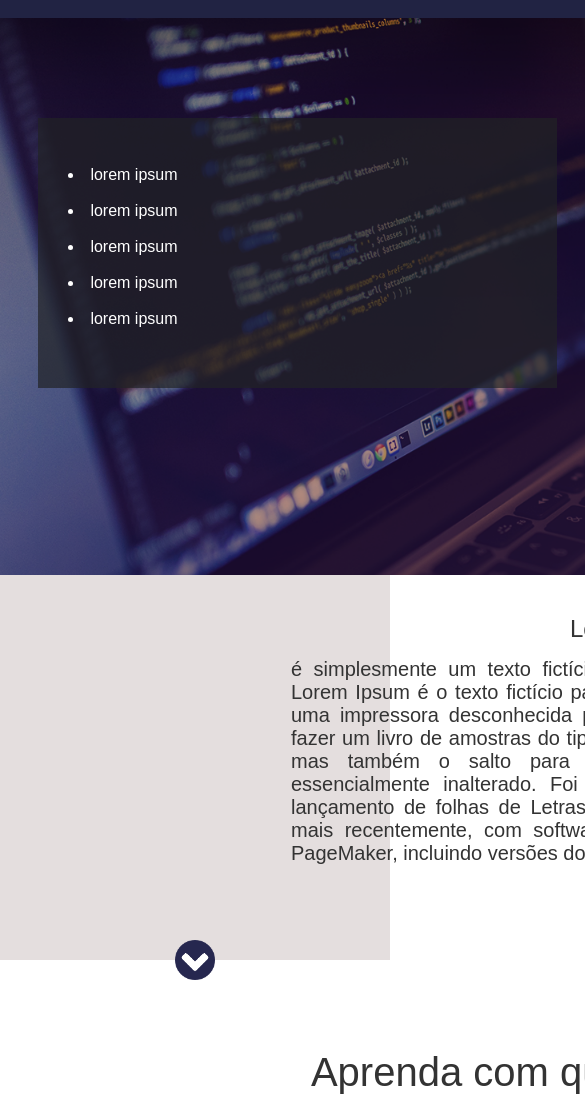
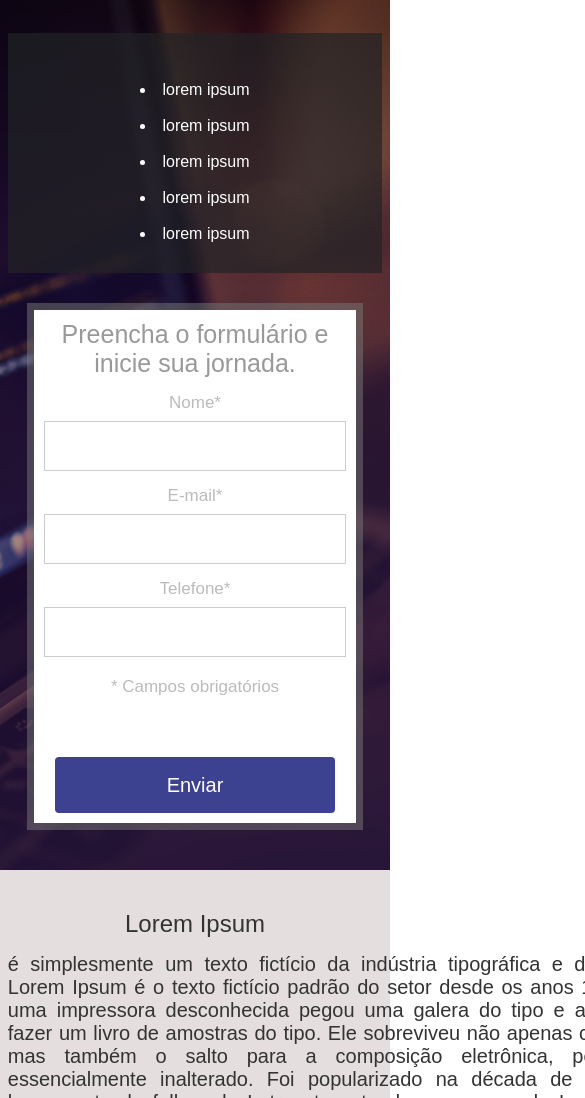
Before and after one commit to Andremachado82/Danki-Projeto-01, a plain HTML site: page index.html in a window 390 px wide. Shown: the part 62-1160 px from the top of the page, 585 px wide, since content can reach past the window. Drawn offline with Linux system fonts and the light colour scheme.

Commit message:
Projeto 1 finalizado com responsivo

```diff
--- a/css/styles.css
+++ b/css/styles.css
@@ -10,16 +10,21 @@ html, body {
   height: 100%;
 }
 
+.clear {
+  clear: both;
+}
+
+
 .center {
-  width: 1280px;
+  max-width: 1280px;
+  width: 100%;
   margin: 0 auto;
-  padding: 0 3%;
 }
 
 
 .header {
-  min-width: 1280px;
   width: 100%;
+  padding: 0 2%;
   height: 80px;
   background-color: #212343;
 }
@@ -30,7 +35,7 @@ html, body {
 }
 
 .containerBanner {
-  min-width: 1280px;
+  padding: 0 2%;
   width: 100%;
   height: 557px;
   background-image: url('../images/header_bg.png');
@@ -40,7 +45,7 @@ html, body {
 
 .containerBanner > .center {
   height: 100%;
-  /* text-align: right; */
+
 }
 
 /* formulario */
@@ -60,7 +65,6 @@ html, body {
 }
 
 .form h2 {
-  margin-top: 10px;
   font-size: 25px;
   font-weight: normal;
   color: #999;
@@ -71,19 +75,26 @@ html, body {
   margin-top: 15px;
 }
 
-.inputContainer  span, p{
+.inputContainer  span{
   display: inline-block;
   width: 100%;
   color: #bbb;
   font-size: 17px;
-  margin-top: 20px;
+  /* margin-top: 20px; */
 }
 
+.form p{
+  display: inline-block;
+  width: 100%;
+  color: #bbb;
+  font-size: 17px;
+  margin: 20px 0;
+}
 
 .inputContainer  input {
-  font-size: 18px;
+  font-size: 15px;
   font-weight: normal ;
-  margin-top: 15px;
+  margin-top: 8px;
   width: 360px;
   height: 55px;
   border: 1px solid #ccc;
@@ -93,7 +104,7 @@ html, body {
   text-align: center;
 }
 
-.inputContainer  button {
+.inputSubmitContainer input {
   color: white;
   font-size: 20px;
   margin-top: 40px;
@@ -106,7 +117,7 @@ html, body {
   transition: 0.4s;
 }
 
-.inputContainer  button:hover{
+.inputSubmitContainer  input:hover{
   background-color:  #232875;
 }
 
@@ -130,7 +141,7 @@ html, body {
 }
 
 .containerSection {
-  padding: 40px 0;
+  padding: 40px 2%;
   background-color:  rgb(228, 222, 222);
   text-align: center;
 }
@@ -141,6 +152,8 @@ html, body {
 }
 
 .containerSection p {
+  width: 100%;
+  max-width: 768px;
   color: #333;
   margin: 15px 0;
   font-size: 20px;
@@ -158,13 +171,13 @@ html, body {
   margin-left: -20px;
   background-image: url('../images/arrow.png');
   background-size: 100% 100%;
-  text-align: center;
+  /* text-align: center; */
 
 }
 
 .section-01 {
   /* min-width: 1280px; */
-  padding: 90px 0;
+  padding: 90px 2%;
 }
 
 .section-01 h2 {
@@ -175,9 +188,9 @@ html, body {
 }
 
 .containerSection2 {
-  min-width: 1280px;
-  margin-top: 40px 0;
-  background-color: #ddd;
+  /* min-width: 1280px; */
+  margin-top: 40px;
+  /* background-color: #ddd; */
   text-align: center;
 }
 
@@ -200,19 +213,118 @@ html, body {
 .textContainerSingle p {
   display: inline-block;
   text-align: justify;
-  padding: 10px 25px;
-  font-size: 15px;
+  padding: 10px;
   color: #444;
 }
 
 .footer {
-  clear: both;
+  /* clear: both; */
   border-top: 3px solid #888;
   padding: 20px 0;
   text-align: center;
+  color: #888
 }
 
 .footer p {
   margin-top: 8px;
-  color: #444;
 }
+
+@media screen and (max-width: 1024px) {
+  .header {
+    width: 100%;
+    height: auto;
+    padding: 15px 0;
+    text-align: center;
+  }
+
+  .header img {
+    margin: 0;
+  }
+
+  .containerList {
+    padding: 30px 0;
+    width: 40%;
+    /* float: left; */
+    height: auto;
+    display: inline-block;
+    text-align: center;
+    max-width: 450px;
+  }
+
+  .containerBanner {
+    padding: 40px 2%;
+    width: 100%;
+    height: auto;
+    /* margin: 0 auto; */
+    text-align: center;
+
+  }
+
+  .form {
+    max-width: 400px;
+    padding: 10px;
+    /* margin-top: 20px; */
+    width: 60%;
+    height: 100%;
+    float: right;
+    top: 0;
+
+  }
+
+  .inputContainer input {
+    width: 100%;
+    height: 50px;
+  }
+
+  .containerSection {
+    float: none;
+    width: 100%;
+    /* margin: 0 auto; */
+    height: auto;
+    padding: 40px auto;
+    text-align: center;
+  }
+
+  .containerSingle {
+    display: inline-block;
+    float: none;
+    width: 100%;
+    height: 100%;
+    /* margin: 0 auto; */
+    max-width: 650px;
+    padding:  30px 0;
+    text-align: center;
+  }
+}
+
+@media screen and (max-width: 768px) {
+
+
+
+  .containerList {
+    margin-top: 0;
+    float: none;
+    display: inline-block;
+    width: 100%;
+  }
+
+  .form {
+    float: none;
+    display: inline-block;
+    width:  90%;
+    margin-top: 30px;
+  }
+
+  .containerSingle {
+    display: inline-block;
+    float: none;
+    width: 100%;
+    max-width: 600px;
+    padding:  30px 0;
+  }
+
+  .containerSection p {
+  }
+
+
+}
--- a/index.html
+++ b/index.html
@@ -18,7 +18,7 @@
 
   <div class="containerBanner">
       <div class="center">
-
+        <div>
           <div class="containerList">
               <ul>
                 <li>lorem ipsum</li>
@@ -28,31 +28,35 @@
                 <li>lorem ipsum</li>
               </ul>
           </div>
-
+        </div>
+        <div>
           <div class="form">
-            <form action="">
               <h2>Preencha o formulário e inicie sua jornada.</h2>
             <form action="">
                 <div class="inputContainer">
                   <span>Nome*</span>
                   <input type="text" name="nome" required>
+                </div>
 
+                <div class="inputContainer">
                   <span>E-mail*</span>
-                    <input type="text" name="email" required >
+                  <input type="text" name="nome" required>
+                </div>
 
+                <div class="inputContainer">
                   <span>Telefone*</span>
-                    <input type="text" name="telefone" required>
+                  <input type="text" name="nome" required>
+                </div>
 
                 <p class="warning">* Campos obrigatórios</p>
 
                 <div class= inputSubmitContainer>
-                      <button type="submit" name="acao" value="enviar">Enviar</button>
-                    </div>
-
+                  <input type="submit" name="acao" value="Enviar"></input>
                 </div>
               </form>
-            </form>
             </div>
+          </div>
+            <div class="clear"></div>
         </div>
       </div>
 
@@ -114,6 +118,7 @@
               </p>
             </div>
           </div>
+          <div class="clear"></div>
       </div>
       </div>
   </div>
```
Lines whose indentation alone changed are shown as unchanged.
